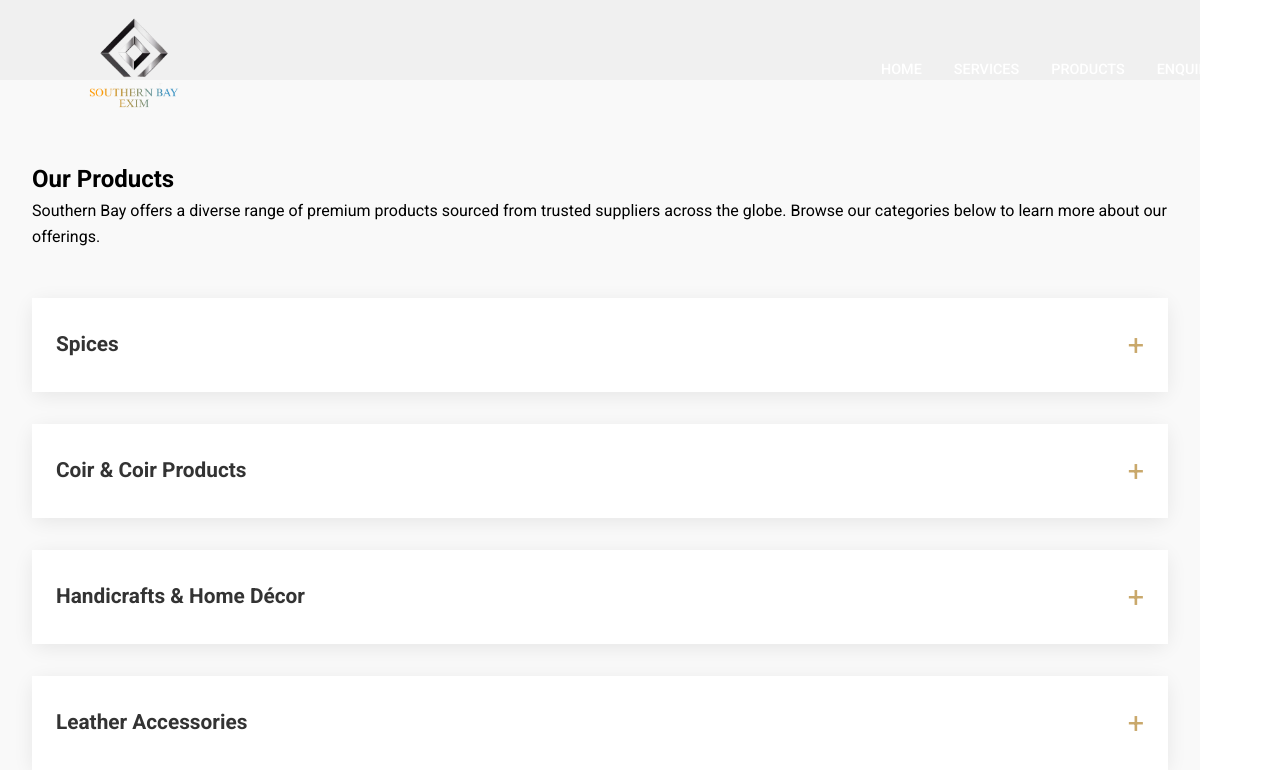
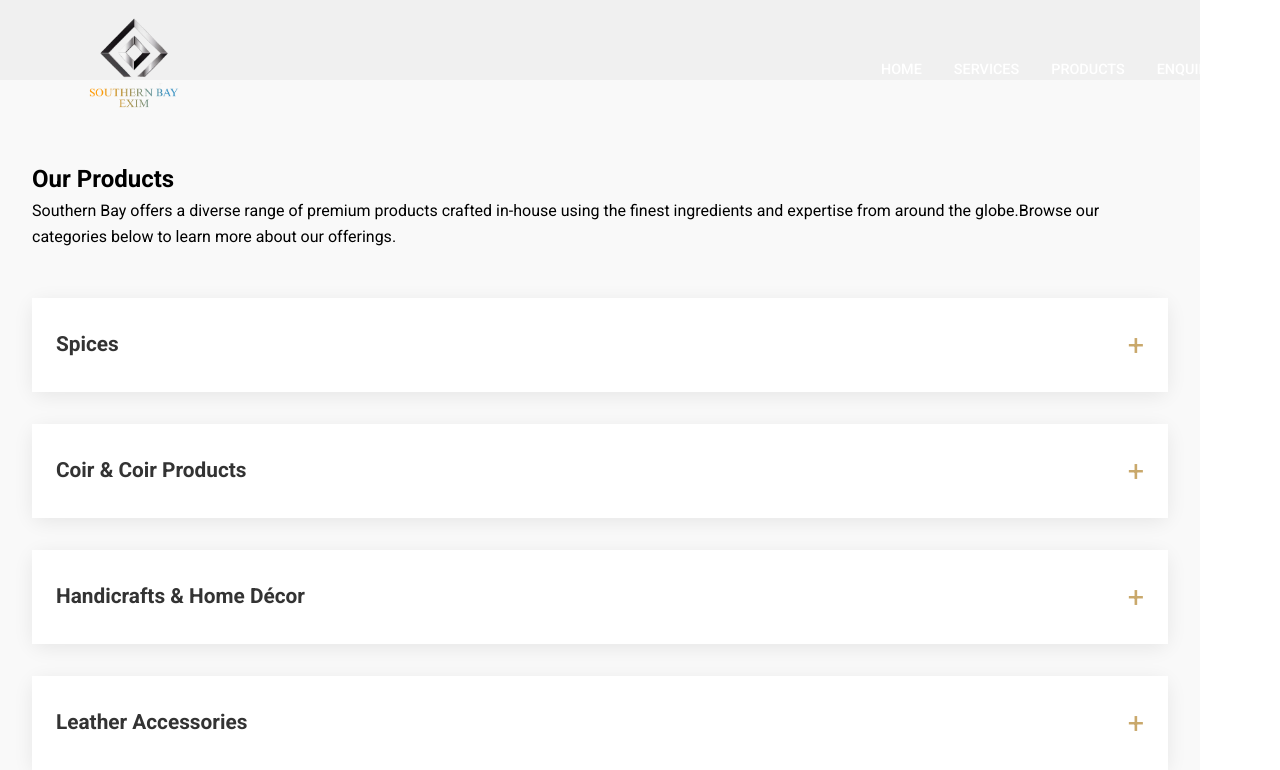
Before and after one commit to southernbayexim123-hue/logistics, a React (Vite) app: page /products in a window 1280 px wide. Shown: the top 770 px of the page. Built offline with nearby package versions, Linux system fonts and the light colour scheme.

Commit message:
Update Products.jsx
CHANGED THE DESCRIPTION OF PRODUCTS

```diff
--- a/src/pages/Products.jsx
+++ b/src/pages/Products.jsx
@@ -20,8 +20,7 @@ function Products() {
         <div className="container">
           <h2>Our Products</h2>
           <p>
-            Southern Bay offers a diverse range of premium products sourced from trusted suppliers across the globe.
-            Browse our categories below to learn more about our offerings.
+             Southern Bay offers a diverse range of premium products crafted in-house using the finest ingredients and expertise from around the globe.Browse our categories below to learn more about our offerings.
           </p>
 
           <div className="product-categories">
@@ -35,7 +34,7 @@ function Products() {
               {expandedProduct === 'spices' && (
                 <div className="category-content">
                   <div className="category-details">
-                    <p>We offer a rich variety of premium quality spices sourced directly from the finest growing regions. Our spices are known for their authentic flavor, aroma, and freshness.</p>
+                    <p> We offer a rich variety of premium-quality spices, carefully produced to capture the authentic flavor, aroma, and freshness of the finest growing regions.</p>
                     <ul>
                       <li>Black Pepper</li>
                       <li>Cardamom</li>
```
